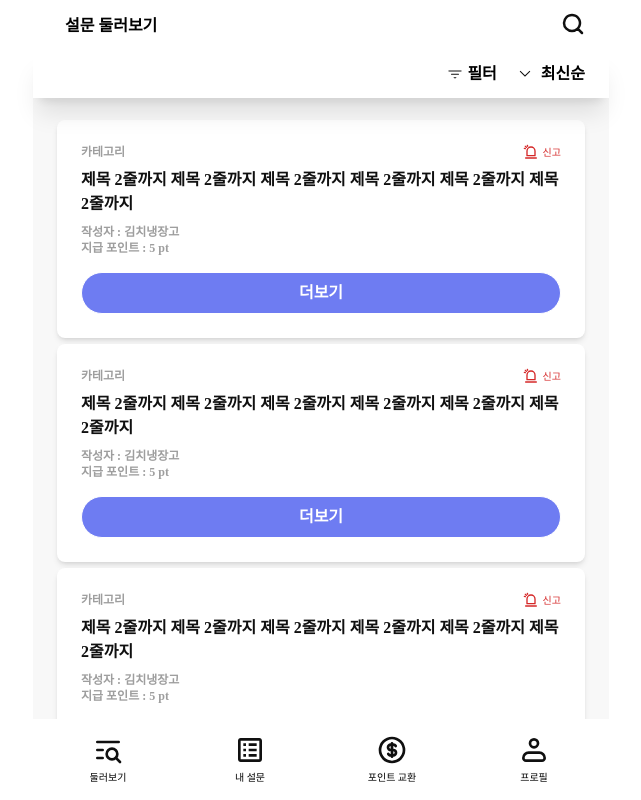
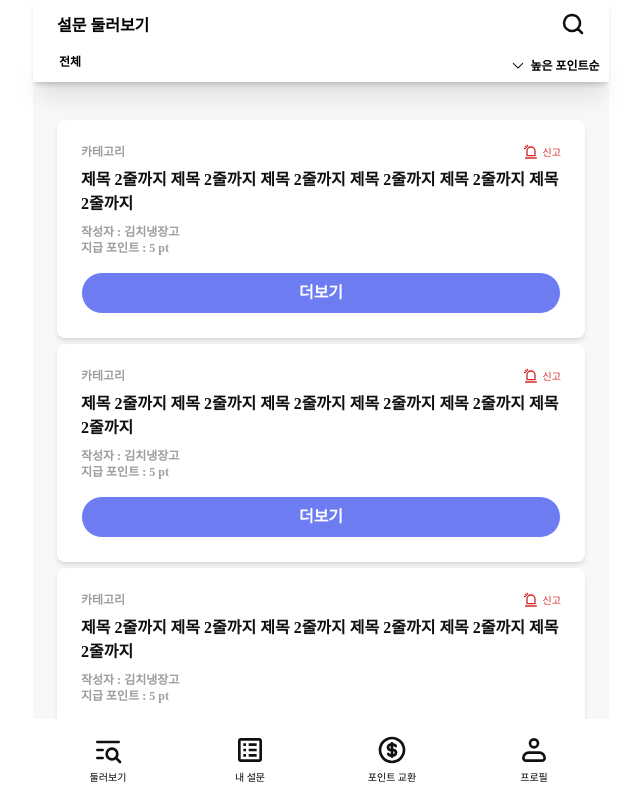
Before and after one commit to SurBear-Team/surbear-frontend, a Next.js app: page /browse in a window 1280 px wide. Shown: the whole page, without its empty margins (319-960 px from the left). Built offline with nearby package versions, Linux system fonts and the light colour scheme.

Commit message:
✅Browse,TopBar,SubTopBar_정렬 추가

```diff
--- a/pages/browse/index.tsx
+++ b/pages/browse/index.tsx
@@ -1,3 +1,4 @@
+import { useState } from "react";
 import SurveyCard from "../components/SurveyCard";
 import { TabBar } from "../components/TabBar";
 import { TopBar } from "../components/TopBar";
@@ -5,6 +6,19 @@ import { SearchIcon } from "../components/styles/Icons";
 
 export default function Browse() {
   let SurveyList = ["ex1", "ex2", "ex3", "ex4", "ex5", "ex6"];
+  const orderList = [
+    "최신순",
+    "높은 포인트순",
+    "적은 문항수순",
+    "많은 문항수순",
+  ];
+  const [showOrder, setShowOrder] = useState(false);
+
+  const [orderType, setOrderType] = useState("높은 포인트순");
+  const handleOrderSelect = (selectedOrderType: string) => {
+    setOrderType(selectedOrderType);
+    setShowOrder(false);
+  };
   return (
     <>
       <TopBar
@@ -14,15 +28,15 @@ export default function Browse() {
           console.log("검색");
         }}
         hasSubTopBar={true}
-        hasFilter={true}
-        onFilterClick={() => {
-          console.log("필터 클릭");
-        }}
+        subTitle="전체"
         hasOrder={true}
         onOrderClick={() => {
-          console.log("정렬 클릭");
+          setShowOrder((prev) => !prev);
         }}
-        orderType="최신순"
+        showOrder={showOrder}
+        orderList={orderList}
+        orderType={orderType}
+        onOrderSelect={handleOrderSelect}
       />
 
       <div className="screen">
--- a/pages/components/SubTopBar.tsx
+++ b/pages/components/SubTopBar.tsx
@@ -1,42 +1,59 @@
-import { ArrowDownIcon, FilterIcon } from "./styles/Icons";
+import { ArrowDownIcon } from "./styles/Icons";
+
+interface SubTopBarProps {
+  subTitle?: string;
+  hasOrder?: boolean;
+  onOrderClick?: () => void;
+  showOrder?: boolean;
+  orderList?: string[];
+  orderType?: string;
+  onOrderSelect?: (selectedOrder: string) => void;
+}
 
 export const SubTopBar = ({
   subTitle,
-  hasFilter,
-  onFilterClick,
   hasOrder,
   onOrderClick,
+  showOrder,
+  orderList,
   orderType,
-}: any) => {
+  onOrderSelect,
+}: SubTopBarProps) => {
   return (
-    <div className="px-6 py-3 shadow-xl">
+    <>
+      <div className="pl-[26px] py-1 shadow-xl text-xs">
         <div
-        className={`flex text-center font-semibold ${
+          className={`flex text-center font-semibold relative ${
             subTitle ? "justify-between" : "justify-end"
           }`}
         >
           {subTitle}
-        <div className="flex gap-4">
-          {hasFilter && (
-            <div
-              onClick={onFilterClick}
-              className="flex items-center gap-1 cursor-pointer"
-            >
-              <FilterIcon />
-              <div>필터</div>
-            </div>
-          )}
+          <div className="flex">
             {hasOrder && (
               <div
                 onClick={onOrderClick}
-              className="flex items-center gap-1 cursor-pointer"
+                className="flex justify-center items-center cursor-pointer w-28 grow px-2"
               >
                 <ArrowDownIcon />
-              <div>{orderType}</div>
+                <div className=" whitespace-nowrap">{orderType}</div>
               </div>
             )}
           </div>
         </div>
       </div>
+      {showOrder && (
+        <div className="w-28 bg-white right-0 absolute border-[1px] border-gray-3 rounded-b-lg text-gray-9 text-xs text-center font-semibold shadow-md">
+          {orderList?.map((data) => (
+            <div
+              key={data}
+              className="px-4 py-2 cursor-pointer border-t-[1px] border-gray-3 "
+              onClick={() => onOrderSelect && onOrderSelect(data)}
+            >
+              {data}
+            </div>
+          ))}
+        </div>
+      )}
+    </>
   );
 };
--- a/pages/components/TopBar.tsx
+++ b/pages/components/TopBar.tsx
@@ -1,41 +1,43 @@
 import { SubTopBar } from "./SubTopBar";
 
 interface TopBarProps {
-  onClick?: React.MouseEventHandler<HTMLDivElement>;
+  onLeftClick?: React.MouseEventHandler<HTMLDivElement>;
   leftSVG?: React.ReactNode;
   onRightClick?: React.MouseEventHandler<HTMLDivElement>;
   rightSVG?: React.ReactNode;
   title?: string;
-  hasSubTopBar?: boolean;
-  subTitle?: string;
-  hasFilter?: boolean;
-  onFilterClick?: () => void;
-  hasOrder?: boolean;
-  onOrderClick?: () => void;
-  orderType?: string;
+  hasSubTopBar?: boolean; // 서브 탑바가 있나요?
+  subTitle?: string; // 서브 탑바 제목
+  hasOrder?: boolean; // 정렬이 있나요?
+  onOrderClick?: () => void; // 정렬 클릭
+  showOrder?: boolean; // 정렬 보여주기
+  orderList?: string[]; // 정렬 목록
+  orderType?: string; // 현재 정렬이 뭐로 됐는지
+  onOrderSelect?: (selectedOrder: string) => void; // 선택한 정렬
 }
 
 export const TopBar: React.FC<TopBarProps> = ({
-  onClick,
+  onLeftClick,
   leftSVG,
   onRightClick,
   rightSVG,
   title,
   hasSubTopBar,
   subTitle,
-  hasFilter,
-  onFilterClick,
   hasOrder,
   onOrderClick,
+  showOrder,
+  orderList,
   orderType,
+  onOrderSelect,
 }) => {
   return (
     <div
-      className={`bg-white left-0 right-0 mx-auto fixed w-full max-w-[36rem] justify-center `}
+      className={`bg-white left-0 right-0 mx-auto fixed w-full max-w-[36rem] justify-center shadow-md`}
     >
       <div className="flex px-6 py-3 justify-between">
-        <div className="flex gap-2 items-center">
-          <div onClick={onClick}>{leftSVG}</div>
+        <div className={`flex ${leftSVG && "gap-2"} items-center`}>
+          <div onClick={onLeftClick}>{leftSVG}</div>
           <span className="text-base font-semibold mt-[2px]">{title}</span>
         </div>
         <div onClick={onRightClick}>{rightSVG}</div>
@@ -43,11 +45,12 @@ export const TopBar: React.FC<TopBarProps> = ({
       {hasSubTopBar && (
         <SubTopBar
           subTitle={subTitle}
-          hasFilter={hasFilter}
-          onFilterClick={onFilterClick}
           hasOrder={hasOrder}
           onOrderClick={onOrderClick}
+          showOrder={showOrder}
+          orderList={orderList || []}
           orderType={orderType}
+          onOrderSelect={onOrderSelect}
         />
       )}
     </div>
```
Lines whose indentation alone changed are shown as unchanged.
